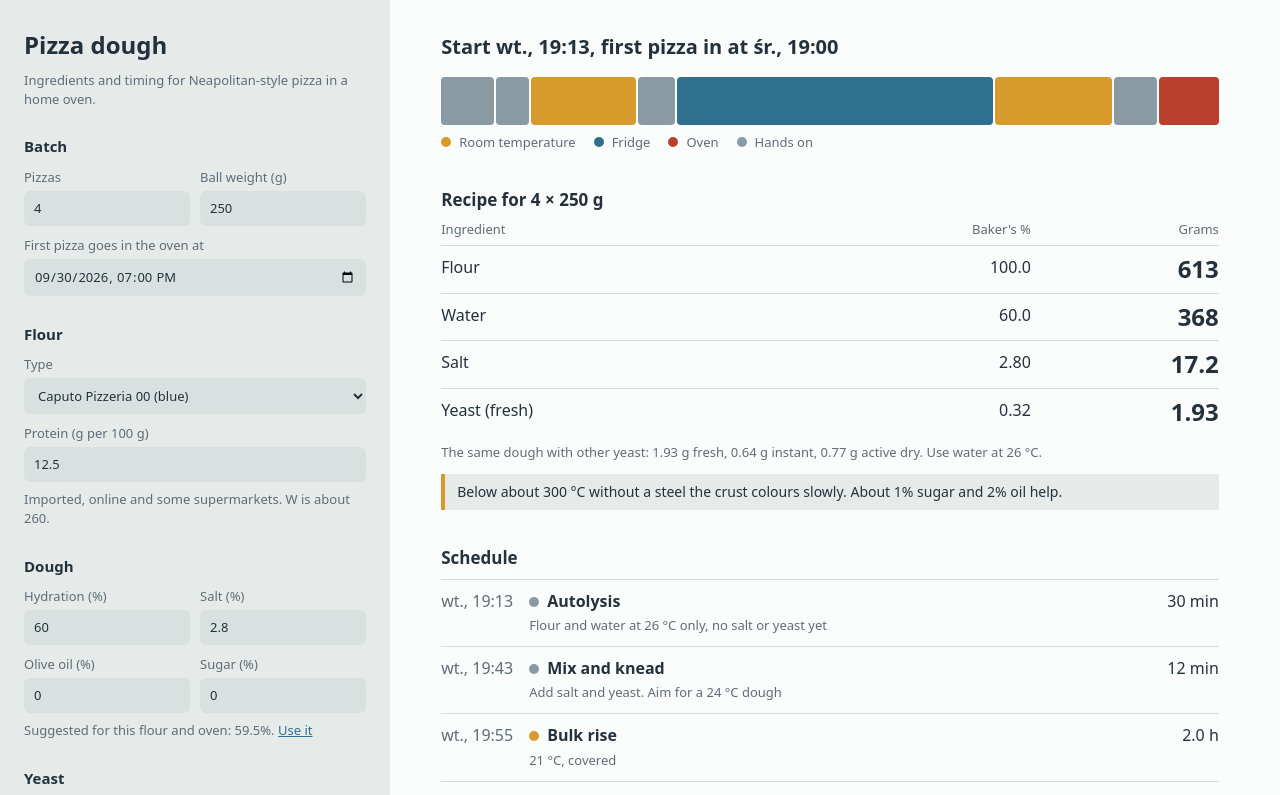
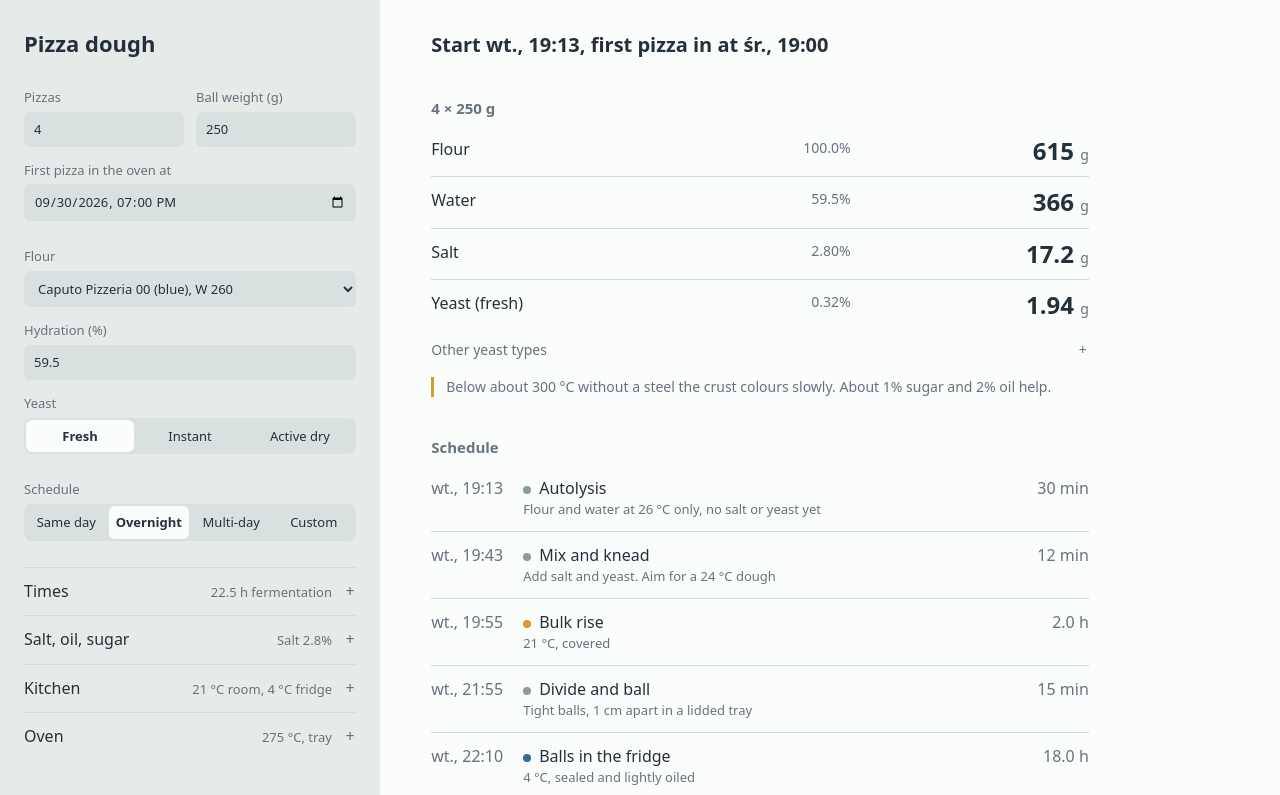
Before and after one commit to Nodo1221/Pizza-panel, a React (Vite) app: page / in a window 1280 px wide. Shown: the top 795 px of the page. Built offline with nearby package versions, Linux system fonts and the light colour scheme.

Commit message:
Declutter

```diff
--- a/src/App.tsx
+++ b/src/App.tsx
@@ -18,7 +18,7 @@ function evening() {
 }
 
 const init: S = {
-  pizzas: 4, ballG: 250, hydration: 60, saltPct: 2.8, oilPct: 0, sugarPct: 0,
+  pizzas: 4, ballG: 250, hydration: suggestHydration(12.5, 'tray', 275), saltPct: 2.8, oilPct: 0, sugarPct: 0,
   protein: 12.5, flourId: 'caputo-pizzeria', yeast: 'fresh',
   roomC: 21, fridgeC: 4, flourC: 21, ddtC: 24, mixing: 'hand',
   ...PRESETS.Overnight, preset: 'Overnight',
@@ -38,6 +38,15 @@ function Seg<T extends string>({ value, options, onPick }: { value: T; options:
 const F = ({ label, children }: { label: string; children: ReactNode }) => (
   <label className="f"><span>{label}</span>{children}</label>
 )
+const Grp = ({ label, children }: { label: string; children: ReactNode }) => (
+  <div className="f"><span>{label}</span>{children}</div>
+)
+const More = ({ title, sub, children }: { title: string; sub?: string; children: ReactNode }) => (
+  <details className="more">
+    <summary>{title}<span>{sub}</span></summary>
+    <div className="body">{children}</div>
+  </details>
+)
 
 export default function App() {
   const [s, setS] = useState<S>(init)
@@ -45,7 +54,6 @@ export default function App() {
   const tune = <K extends keyof S>(k: K, v: S[K]) => setS(p => ({ ...p, [k]: v, preset: 'Custom' }))
   const bakeAt = new Date(s.bakeStr).getTime() || Date.now()
   const r = useMemo(() => compute({ ...s, bakeAt }), [s, bakeAt])
-  const flour = FLOURS.find(f => f.id === s.flourId)
   const sug = suggestHydration(s.protein, s.surface, s.ovenC)
   const first = r.stages[0]
 
@@ -66,22 +74,19 @@ export default function App() {
     <div className="app">
       <aside className="side">
         <h1>Pizza dough</h1>
-        <p className="hint">Ingredients and timing for Neapolitan-style pizza in a home oven.</p>
 
         <div className="g">
-          <h2>Batch</h2>
           <div className="row">
             <F label="Pizzas">{num('pizzas')}</F>
             <F label="Ball weight (g)">{num('ballG')}</F>
           </div>
-          <F label="First pizza goes in the oven at">
+          <F label="First pizza in the oven at">
             <input type="datetime-local" value={s.bakeStr} onChange={e => set('bakeStr', e.target.value)} />
           </F>
         </div>
 
         <div className="g">
-          <h2>Flour</h2>
-          <F label="Type">
+          <F label="Flour">
             <select
               value={s.flourId}
               onChange={e => {
@@ -89,107 +94,105 @@ export default function App() {
                 setS(p => ({ ...p, flourId: e.target.value, protein: f ? f.protein : p.protein }))
               }}
             >
-              {FLOURS.map(f => <option key={f.id} value={f.id}>{f.name}</option>)}
+              {FLOURS.map(f => <option key={f.id} value={f.id}>{f.name}{f.w ? `, W ${f.w}` : ''}</option>)}
               <option value="custom">Other flour</option>
             </select>
           </F>
+          {s.flourId === 'custom' && (
             <F label="Protein (g per 100 g)">
-            <input type="number" step={0.1} value={s.protein} onChange={e => setS(p => ({ ...p, flourId: 'custom', protein: parseFloat(e.target.value) || 0 }))} />
+              <input type="number" step={0.1} value={s.protein} onChange={e => set('protein', parseFloat(e.target.value) || 0)} />
             </F>
-          {flour && <p className="hint">{flour.where}. {flour.w ? `W is about ${flour.w}.` : 'W is not printed on the pack.'}</p>}
+          )}
+          <F label="Hydration (%)">{num('hydration', set, 0.5)}</F>
+          {sug !== s.hydration && (
+            <p className="hint">Suggested: {sug}%. <button type="button" className="link" onClick={() => set('hydration', sug)}>Use it</button></p>
+          )}
+          <Grp label="Yeast">
+            <Seg<YeastType> value={s.yeast} onPick={v => set('yeast', v)} options={[['fresh', 'Fresh'], ['instant', 'Instant'], ['active', 'Active dry']]} />
+          </Grp>
         </div>
 
         <div className="g">
-          <h2>Dough</h2>
-          <div className="row">
-            <F label="Hydration (%)">{num('hydration', set, 0.5)}</F>
-            <F label="Salt (%)">{num('saltPct', set, 0.1)}</F>
-            <F label="Olive oil (%)">{num('oilPct', set, 0.5)}</F>
-            <F label="Sugar (%)">{num('sugarPct', set, 0.5)}</F>
-          </div>
-          {sug !== s.hydration && (
-            <p className="hint">Suggested for this flour and oven: {sug}%. <button type="button" className="link" onClick={() => set('hydration', sug)}>Use it</button></p>
-          )}
-        </div>
-
-        <div className="g">
-          <h2>Yeast</h2>
-          <Seg<YeastType> value={s.yeast} onPick={v => set('yeast', v)} options={[['fresh', 'Fresh'], ['instant', 'Instant'], ['active', 'Active dry']]} />
-        </div>
-
-        <div className="g">
-          <h2>Fermentation</h2>
+          <Grp label="Schedule">
             <Seg
               value={s.preset}
               options={[...Object.keys(PRESETS), 'Custom'].map(k => [k, k] as [string, string])}
               onPick={k => k in PRESETS && setS(p => ({ ...p, ...PRESETS[k as keyof typeof PRESETS], preset: k }))}
             />
+          </Grp>
+        </div>
+
+        <div className="stack">
+          <More title="Times" sub={`${s.bulkH + s.coldH + s.proofH} h fermentation`}>
             <div className="row">
               <F label="Autolysis (min)">{num('autolysisMin', tune, 5)}</F>
               <F label="Bulk at room (h)">{num('bulkH', tune, 0.5)}</F>
               <F label="Fridge (h)">{num('coldH', tune, 1)}</F>
               <F label="Balls at room (h)">{num('proofH', tune, 0.5)}</F>
             </div>
+          </More>
+          <More title="Salt, oil, sugar" sub={`Salt ${s.saltPct}%${s.oilPct ? `, oil ${s.oilPct}%` : ''}${s.sugarPct ? `, sugar ${s.sugarPct}%` : ''}`}>
+            <div className="row">
+              <F label="Salt (%)">{num('saltPct', set, 0.1)}</F>
+              <F label="Olive oil (%)">{num('oilPct', set, 0.5)}</F>
+              <F label="Sugar (%)">{num('sugarPct', set, 0.5)}</F>
             </div>
-
-        <div className="g">
-          <h2>Kitchen</h2>
+          </More>
+          <More title="Kitchen" sub={`${s.roomC} °C room, ${s.fridgeC} °C fridge`}>
             <div className="row">
               <F label="Room (°C)">{num('roomC')}</F>
               <F label="Fridge (°C)">{num('fridgeC')}</F>
               <F label="Flour (°C)">{num('flourC')}</F>
               <F label="Target dough (°C)">{num('ddtC')}</F>
             </div>
+            <Grp label="Mixing">
               <Seg<Mixing> value={s.mixing} onPick={v => set('mixing', v)} options={[['hand', 'By hand'], ['stand', 'Stand mixer'], ['spiral', 'Spiral']]} />
-        </div>
-
-        <div className="g">
-          <h2>Oven</h2>
+            </Grp>
+          </More>
+          <More title="Oven" sub={`${s.ovenC} °C, ${s.surface}`}>
             <F label="Temperature (°C)">{num('ovenC', set, 5)}</F>
-          <Seg<Surface> value={s.surface} onPick={v => set('surface', v)} options={[['tray', 'Tray or rack'], ['stone', 'Stone'], ['steel', 'Steel']]} />
+            <Grp label="Baking surface">
+              <Seg<Surface> value={s.surface} onPick={v => set('surface', v)} options={[['tray', 'Tray'], ['stone', 'Stone'], ['steel', 'Steel']]} />
+            </Grp>
+          </More>
         </div>
       </aside>
 
       <main className="main">
         <h2 className="lede">Start {when(first.start)}, first pizza in at {when(bakeAt)}</h2>
-        {first.start < Date.now() && <p className="warn">The first stage is already in the past. Move the bake time later or pick a shorter schedule.</p>}
-        <div className="band" role="img" aria-label="Timeline of all stages, coloured by temperature">
-          {r.stages.filter(x => !x.overlap).map(x => (
-            <span key={x.label} title={`${x.label}: ${dur(x.min)}`} style={{ flexGrow: Math.sqrt(x.min), background: `var(--${x.kind})` }} />
-          ))}
-        </div>
-        <div className="key">
-          <span><i style={{ background: 'var(--room)' }} />Room temperature</span>
-          <span><i style={{ background: 'var(--cold)' }} />Fridge</span>
-          <span><i style={{ background: 'var(--oven)' }} />Oven</span>
-          <span><i style={{ background: 'var(--prep)' }} />Hands on</span>
-        </div>
+        {first.start < Date.now() && <p className="note">The first stage is already in the past. Move the bake time later or pick a shorter schedule.</p>}
 
-        <h2 className="sec">Recipe for {s.pizzas} × {s.ballG} g</h2>
+        <h3 className="sec">{s.pizzas} × {s.ballG} g</h3>
         <table className="tbl">
-          <thead><tr><th>Ingredient</th><th>Baker's %</th><th>Grams</th></tr></thead>
           <tbody>
             {rows.map(([name, g, pc, d]) => (
-              <tr key={name}><td>{name}</td><td>{pc.toFixed(pc < 10 ? 2 : 1)}</td><td className="big">{g.toFixed(d)}</td></tr>
+              <tr key={name}>
+                <td>{name}</td>
+                <td className="pc">{pc.toFixed(pc < 10 ? 2 : 1)}%</td>
+                <td className="big">{g.toFixed(d)} <small>g</small></td>
+              </tr>
             ))}
           </tbody>
         </table>
+        <More title="Other yeast types">
           <p className="hint">
-          The same dough with other yeast: {r.yeastAll.fresh.toFixed(2)} g fresh, {r.yeastAll.instant.toFixed(2)} g instant, {r.yeastAll.active.toFixed(2)} g active dry.
-          {r.dilute && ` The yeast is under 1 g. Stir 1 g of yeast into 99 g of water and use ${r.dilute.solution.toFixed(0)} g of that mix, then take ${r.dilute.waterIn.toFixed(0)} g off the water above.`}
-          {` Use water at ${r.waterTemp.toFixed(0)} °C.`}
+            {r.yeastAll.fresh.toFixed(2)} g fresh, {r.yeastAll.instant.toFixed(2)} g instant, {r.yeastAll.active.toFixed(2)} g active dry.
+            {r.dilute && ` Under 1 g is hard to weigh: stir 1 g of yeast into 99 g of water, use ${r.dilute.solution.toFixed(0)} g of that mix and take ${r.dilute.waterIn.toFixed(0)} g off the water.`}
           </p>
+        </More>
+        {r.warnings.map(w => <p className="note" key={w}>{w}</p>)}
 
-        {r.warnings.map(w => <p className="warn" key={w}>{w}</p>)}
-
-        <h2 className="sec">Schedule</h2>
+        <h3 className="sec">Schedule</h3>
         <table className="tbl">
           <tbody>
             {r.stages.map(x => (
               <tr key={x.label}>
                 <td className="when">{when(x.start)}</td>
-                <td><span className="dot" style={{ background: `var(--${x.kind})` }} /><b>{x.label}</b><br /><span className="hint">{x.note}</span></td>
-                <td>{dur(x.min)}</td>
+                <td>
+                  <span className="dot" style={{ background: `var(--${x.kind})` }} />{x.label}
+                  <div className="hint">{x.note}</div>
+                </td>
+                <td className="len">{dur(x.min)}</td>
               </tr>
             ))}
           </tbody>
--- a/src/index.css
+++ b/src/index.css
@@ -2,7 +2,7 @@
   --bench: #e6ebea;
   --sheet: #fbfcfc;
   --ink: #24313b;
-  --mute: #5f6c76;
+  --mute: #66737d;
   --line: #d3dbdb;
   --field: #d9e1e0;
   --room: #d69a2d;
@@ -34,18 +34,16 @@ body {
   font: 16px/1.45 system-ui, sans-serif;
   font-variant-numeric: tabular-nums;
 }
-h1 { font-size: 24px; font-weight: 650; margin: 0 0 4px; }
-h2 { margin: 0; }
+h1 { font-size: 22px; font-weight: 650; margin: 0 0 28px; }
+h2, h3 { margin: 0; }
 
-.app { display: grid; grid-template-columns: minmax(300px, 390px) 1fr; min-height: 100vh; }
+.app { display: grid; grid-template-columns: minmax(300px, 380px) 1fr; min-height: 100vh; }
 .side { background: var(--bench); padding: 28px 24px 40px; }
-.main { padding: 32px clamp(20px, 4vw, 56px) 56px; max-width: 880px; }
+.main { padding: 32px clamp(20px, 4vw, 56px) 64px; max-width: 760px; }
 
-.g { margin-top: 28px; }
-.g > h2 { font-size: 15px; font-weight: 650; margin-bottom: 10px; }
-.g > * + * { margin-top: 10px; }
-.row { display: grid; grid-template-columns: 1fr 1fr; gap: 10px; }
-.f { display: flex; flex-direction: column; gap: 4px; font-size: 13px; color: var(--mute); }
+.g { display: grid; gap: 14px; margin-bottom: 26px; }
+.row { display: grid; grid-template-columns: 1fr 1fr; gap: 12px; }
+.f { display: flex; flex-direction: column; gap: 5px; font-size: 13px; color: var(--mute); }
 
 input, select {
   font: inherit;
@@ -70,28 +68,38 @@ input, select {
   padding: 7px 4px;
   cursor: pointer;
 }
-.seg button[aria-pressed='true'] { background: var(--sheet); font-weight: 650; box-shadow: 0 0 0 1px var(--line); }
+.seg button[aria-pressed='true'] { background: var(--sheet); font-weight: 650; }
 
-.hint { font-size: 13px; color: var(--mute); margin: 8px 0 0; }
+.hint { font-size: 13px; color: var(--mute); margin: 0; }
 .link { font: inherit; color: var(--cold); background: none; border: 0; padding: 0; text-decoration: underline; cursor: pointer; }
 
-.lede { font-size: 20px; font-weight: 600; }
-.sec { font-size: 17px; font-weight: 650; margin: 36px 0 8px; }
+.more { border-top: 1px solid var(--line); }
+.more summary { display: flex; align-items: baseline; gap: 12px; padding: 12px 0; cursor: pointer; list-style: none; }
+.more summary::-webkit-details-marker { display: none; }
+.more summary span { margin-left: auto; font-size: 13px; color: var(--mute); }
+.more summary::after { content: '+'; color: var(--mute); width: 12px; text-align: center; }
+.more[open] summary::after { content: '−'; }
+.more .body { display: grid; gap: 14px; padding: 2px 0 18px; }
+.main .more { border: 0; margin-top: 4px; }
+.main .more summary { padding: 6px 0; font-size: 14px; color: var(--mute); justify-content: flex-start; }
+.main .more summary::after { margin-left: 8px; }
+.main .more .body { padding: 2px 0 10px; }
 
-.band { display: flex; gap: 2px; height: 48px; margin: 16px 0 8px; }
-.band span { border-radius: 4px; min-width: 6px; }
-.key { display: flex; flex-wrap: wrap; gap: 4px 18px; font-size: 13px; color: var(--mute); }
-.key i, .dot { display: inline-block; width: 10px; height: 10px; border-radius: 50%; margin-right: 8px; }
+.lede { font-size: 20px; font-weight: 600; line-height: 1.3; }
+.sec { font-size: 15px; font-weight: 600; color: var(--mute); margin: 40px 0 6px; }
 
 .tbl { width: 100%; border-collapse: collapse; }
-.tbl th { font-size: 13px; font-weight: 500; color: var(--mute); text-align: left; padding: 0 0 6px; }
-.tbl td { padding: 10px 0; border-top: 1px solid var(--line); vertical-align: top; }
-.tbl thead th:not(:first-child), .tbl thead + tbody td:not(:first-child), .tbl td:last-child { text-align: right; }
+.tbl td { padding: 12px 0; border-top: 1px solid var(--line); vertical-align: top; }
+.tbl tr:first-child td { border-top: 0; }
+.tbl td:last-child { text-align: right; white-space: nowrap; }
+.tbl .pc { width: 72px; text-align: right; color: var(--mute); font-size: 14px; }
 .tbl .big { font-size: 24px; font-weight: 650; line-height: 1.1; }
-.tbl .when { width: 88px; color: var(--mute); white-space: nowrap; }
-.tbl .hint { margin: 0; }
+.tbl .big small { font-size: 14px; font-weight: 400; color: var(--mute); }
+.tbl .when { width: 92px; color: var(--mute); white-space: nowrap; }
+.tbl .len { color: var(--mute); }
+.dot { display: inline-block; width: 8px; height: 8px; border-radius: 50%; margin-right: 8px; }
 
-.warn { margin: 12px 0 0; padding: 8px 12px; background: var(--bench); border-left: 4px solid var(--room); font-size: 14px; }
+.note { margin: 10px 0 0; font-size: 14px; color: var(--mute); padding-left: 12px; border-left: 3px solid var(--room); }
 
 @media (max-width: 860px) {
   .app { grid-template-columns: 1fr; }
```
Lines whose indentation alone changed are shown as unchanged.
